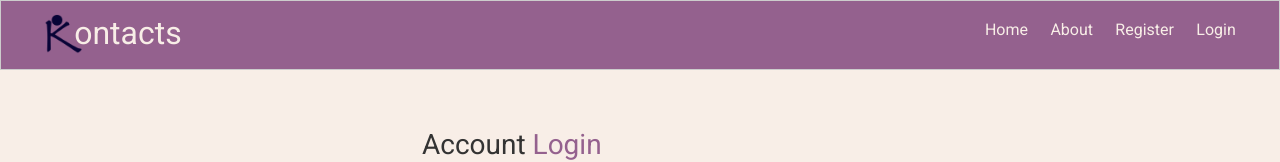
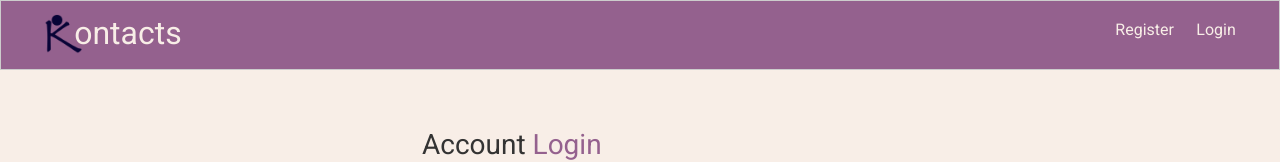
Before and after one commit to thisispayam/kontacts, a React (Create React App) app in the folder client/: page /login in a window 1280 px wide. Shown: the top 162 px of the page. Built offline with nearby package versions, Linux system fonts and the light colour scheme.

Commit message:
Log out and navbar

```diff
--- a/client/src/components/layout/Navbar/Navbar.js
+++ b/client/src/components/layout/Navbar/Navbar.js
@@ -1,10 +1,40 @@
-import React from 'react'
+import React, { Fragment, useContext} from 'react'
 import PropTypes from 'prop-types';
 import {Link} from 'react-router-dom';
+import AuthContext from '../../../context/auth/authContext';
+
 import Logo from '../../../assets/logo.png';
 import './Navbar.scss';
 
 const Navbar = ({title, icon}) => {
+    const authContext = useContext(AuthContext);
+
+    const { isAuthenticated, logout, user } = authContext;
+
+    const onLogout = () => {
+        logout();
+    }
+    const authlinks = (
+        <Fragment>
+            <li className='welcome'>Hello {user && user.name}</li>
+            <li className='logout'>
+                <a onClick={onLogout} href="#!">
+                    <i className="fas fa-sign-out-alt"></i><span className="hid-sm">Logout</span>
+                </a>
+            </li>
+        </Fragment>
+    );
+
+    const guestlinks = (
+        <Fragment>
+            <li className='register'>
+                <Link to='/register'>Register</Link>
+            </li>
+            <li className='login'>
+                <Link to='/login'>Login</Link>
+            </li>
+        </Fragment>
+    );
     return (
         <div className='navbar bg-light'>
             <Link to='/'><img className="logo" src={Logo} alt='logo' />
@@ -14,18 +44,7 @@ const Navbar = ({title, icon}) => {
             </h1>
             </Link>
             <ul>
-                <li>
-                    <Link to='/'>Home</Link>
-                </li>
-                <li>
-                    <Link to='/about'>About</Link>
-                </li>
-                <li>
-                    <Link to='/register'>Register</Link>
-                </li>
-                <li>
-                    <Link to='/login'>Login</Link>
-                </li>
+                {isAuthenticated ? authlinks : guestlinks}
             </ul>
         </div>
     )
--- a/client/src/components/layout/Navbar/Navbar.scss
+++ b/client/src/components/layout/Navbar/Navbar.scss
@@ -37,6 +37,15 @@
         margin-left: 30px;
         color: var(--light-color);
         font-size: 2em;
+    }
+    .welcome {
+        color: var(--light-dark);
+        padding: 0.45rem;
+        margin: 0 0.25rem;
+    }
+    .logout {
+        position: relative;
+        top: 12px;
     }
 }
 
--- a/client/src/context/auth/AuthState.js
+++ b/client/src/context/auth/AuthState.js
@@ -94,7 +94,7 @@ const AuthState = props => {
     };
 
     // Logout
-    const logout = () => console.log('log out user');
+    const logout = () => dispatch({ type: LOGOUT });
 
     //Clear Errors
     const clearErrors = () => dispatch({type: CLEAR_ERRORS});
--- a/client/src/context/auth/authReducer.js
+++ b/client/src/context/auth/authReducer.js
@@ -29,6 +29,7 @@ export default (state, action) => {
             };
         case REGISTER_FAIL:
         case LOGIN_FAIL:
+        case LOGOUT:
         case AUTH_ERROR:
             localStorage.removeItem('token');
             return {
```
